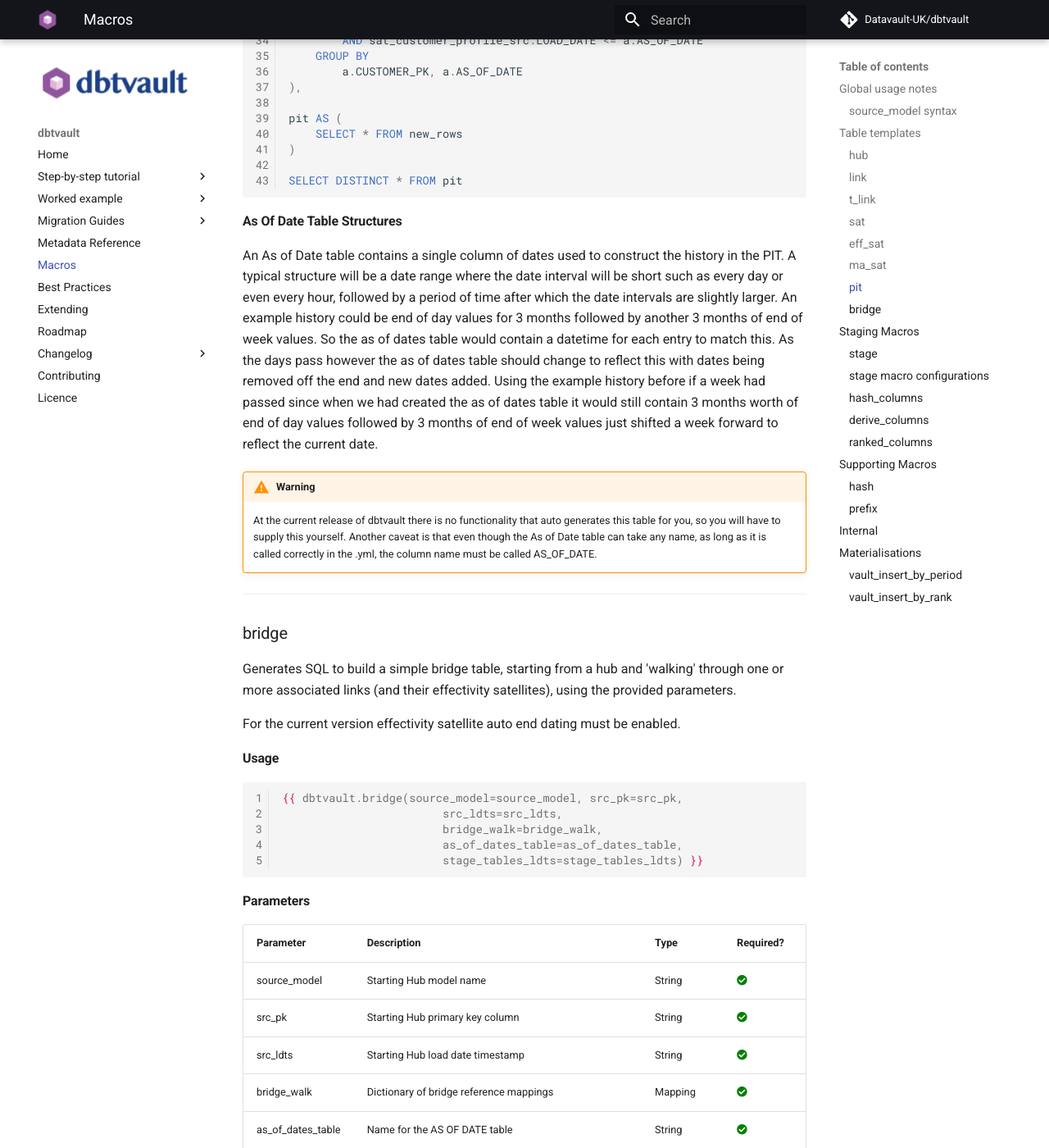
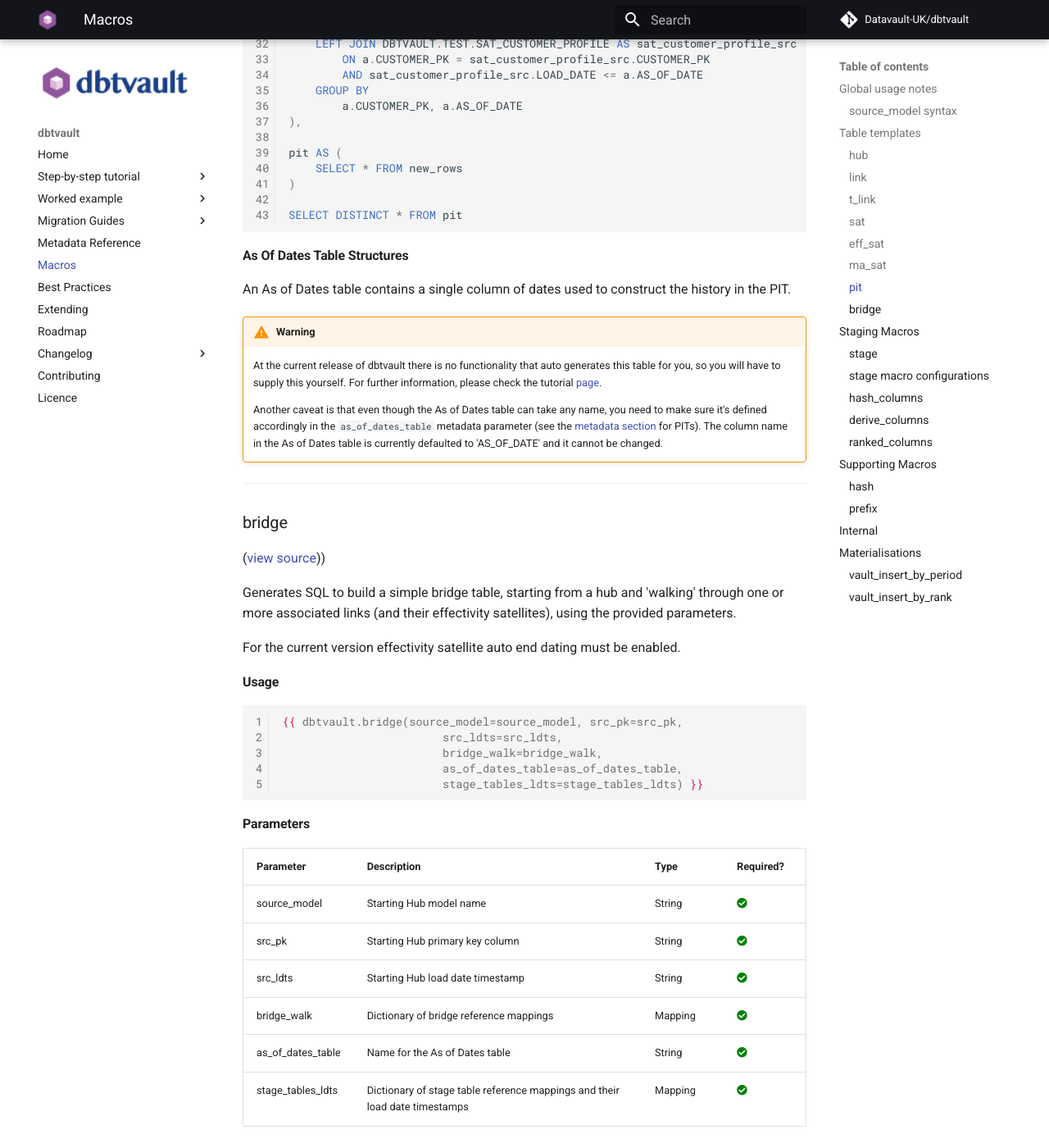
Before and after one commit to Datavault-UK/automate-dv-docs, an MkDocs documentation site: the page built from docs/macros.md, in a window 1280 px wide and 1400 px high, scrolled down 13130 px. Shown: the whole window at 82% size. Built offline with MkDocs 1.6.1 and Material for MkDocs 9.7.7, drawn with Linux system fonts in a browser that asks for light colours; comment, search, counter and statistics services are not loaded; some of the changed text lies outside the part shown.

Commit message:
WIP - Adding documentation for the As of Dates table

````diff
--- a/docs/macros.md
+++ b/docs/macros.md
@@ -976,7 +976,7 @@
 | Parameter          | Description                                         | Type             | Required?                                    |
 | ------------------ | --------------------------------------------------- | ---------------- | -------------------------------------------- |
 |  src_pk            | Source primary key column                           |  String          | <i class="fas fa-check-circle required"></i> |
-|  as_of_dates_table | Name for the AS OF DATE table                       |  String          | <i class="fas fa-check-circle required"></i> |
+|  as_of_dates_table | Name for the As of Dates table                      |  String          | <i class="fas fa-check-circle required"></i> |
 |  satellites        | Dictionary of satellite reference mappings          |  Mapping         | <i class="fas fa-check-circle required"></i> |
 |  stage_tables      | Dictionary of stage table reference mappings        |  Mapping         | <i class="fas fa-check-circle required"></i> |
 |  src_ldts          | Source load date timestamp column                   |  String          | <i class="fas fa-check-circle required"></i> |
@@ -1196,26 +1196,24 @@
         SELECT DISTINCT * FROM pit
         ```
 
-#### As Of Date Table Structures
-
-An As of Date table contains a single column of dates used to construct the history in the PIT. A typical structure will
-be a  date range where the date interval will be short such as every day or even every hour, followed by a period of
-time after which the date intervals are slightly larger. An example history could be end of day values for 3 months followed by another
-3 months of end of week values. So the as of dates table would contain a datetime for each entry to match this.
-As the days pass however the as of dates table should change to reflect this with dates being removed off the end and new dates added.
-Using the example history before if a week had passed since when we had created the as of dates table
-it would still contain 3 months worth of end of day values followed by 3 months of end of week values  just shifted a week forward to reflect the current date.
+#### As Of Dates Table Structures
+
+An As of Dates table contains a single column of dates used to construct the history in the PIT.
 
 !!! Warning
+
     At the current release of dbtvault there is no functionality that auto generates this table for you, so you will
-    have to supply this yourself. Another caveat is that even though the As of Date table can take any name, as long as it
-    is called correctly in the .yml, the column name must be called AS_OF_DATE.
+    have to supply this yourself. For further information, please check the tutorial [page](tutorial/tut_as_of_date.md).
+
+    Another caveat is that even though the As of Dates table can take any name, you need to make sure it's defined
+    accordingly in the `as_of_dates_table` metadata parameter (see the [metadata section](metadata.md#point-in-time-pit-tables)
+    for PITs). The column name in the As of Dates table is currently defaulted to 'AS_OF_DATE' and it cannot be changed.
 
 ___
 
 ### bridge
 
-[comment]: <> (&#40;[view source]&#40;https://github.com/Datavault-UK/dbtvault/blob/v0.7.5/macros/tables/bridge.sql&#41;&#41;&#41;)
+([view source](https://github.com/Datavault-UK/dbtvault/blob/v0.7.5/macros/tables/bridge.sql)))
 
 Generates SQL to build a simple bridge table, starting from a hub and 'walking' through one or more associated links (and their effectivity satellites),
 using the provided parameters.
@@ -1240,7 +1238,7 @@
 | src_pk             | Starting Hub primary key column                                             | String           | <i class="fas fa-check-circle required"></i> |
 | src_ldts           | Starting Hub load date timestamp                                            | String           | <i class="fas fa-check-circle required"></i> |
 | bridge_walk        | Dictionary of bridge reference mappings                                     | Mapping          | <i class="fas fa-check-circle required"></i> |
-| as_of_dates_table  | Name for the AS OF DATE table                                               | String           | <i class="fas fa-check-circle required"></i> |
+| as_of_dates_table  | Name for the As of Dates table                                              | String           | <i class="fas fa-check-circle required"></i> |
 | stage_tables_ldts  | Dictionary of stage table reference mappings and their load date timestamps | Mapping          | <i class="fas fa-check-circle required"></i> |
 
 !!! tip
@@ -1443,16 +1441,18 @@
         SELECT * FROM bridge
         ```
 
-#### As-Of Dates Table Structures
-
-An As-of Dates table contains a single column of dates used to construct the history in the bridge table. A typical structure will
-contain a date range and date intervals appropriate to the data mart or reporting requirement(s).
+#### As Of Dates Table Structures
+
+An As of Dates table contains a single column of dates used to construct the history in the Bridge table.
 
 !!! Warning
+
     At the current release of dbtvault there is no functionality that auto generates this table for you, so you will
-    have to supply this yourself. Another caveat is that even though the As-of Dates table can take any name, you need to make sure
-    it's defined accordingly in the `as_of_dates_table` metadata parameter (see the [metadata section](metadata.md#bridge-tables) for Bridges).
-    The column name in the As-of Dates table is currently defaulted to 'AS_OF_DATE' and it cannot be changed.
+    have to supply this yourself. For further information, please check the tutorial [page](tutorial/tut_as_of_date.md).
+
+    Another caveat is that even though the As of Dates table can take any name, you need to make sure it's defined
+    accordingly in the `as_of_dates_table` metadata parameter (see the [metadata section](metadata.md#bridge-tables)
+    for Bridges). The column name in the As of Dates table is currently defaulted to 'AS_OF_DATE' and it cannot be changed.
 
 ___
 
````
Also changed, not shown: other parts of docs/macros.md (+3 -3 lines), docs/metadata.md (+1 -1 lines), docs/tutorial/tut_as_of_date.md (added, +38 -0 lines).
